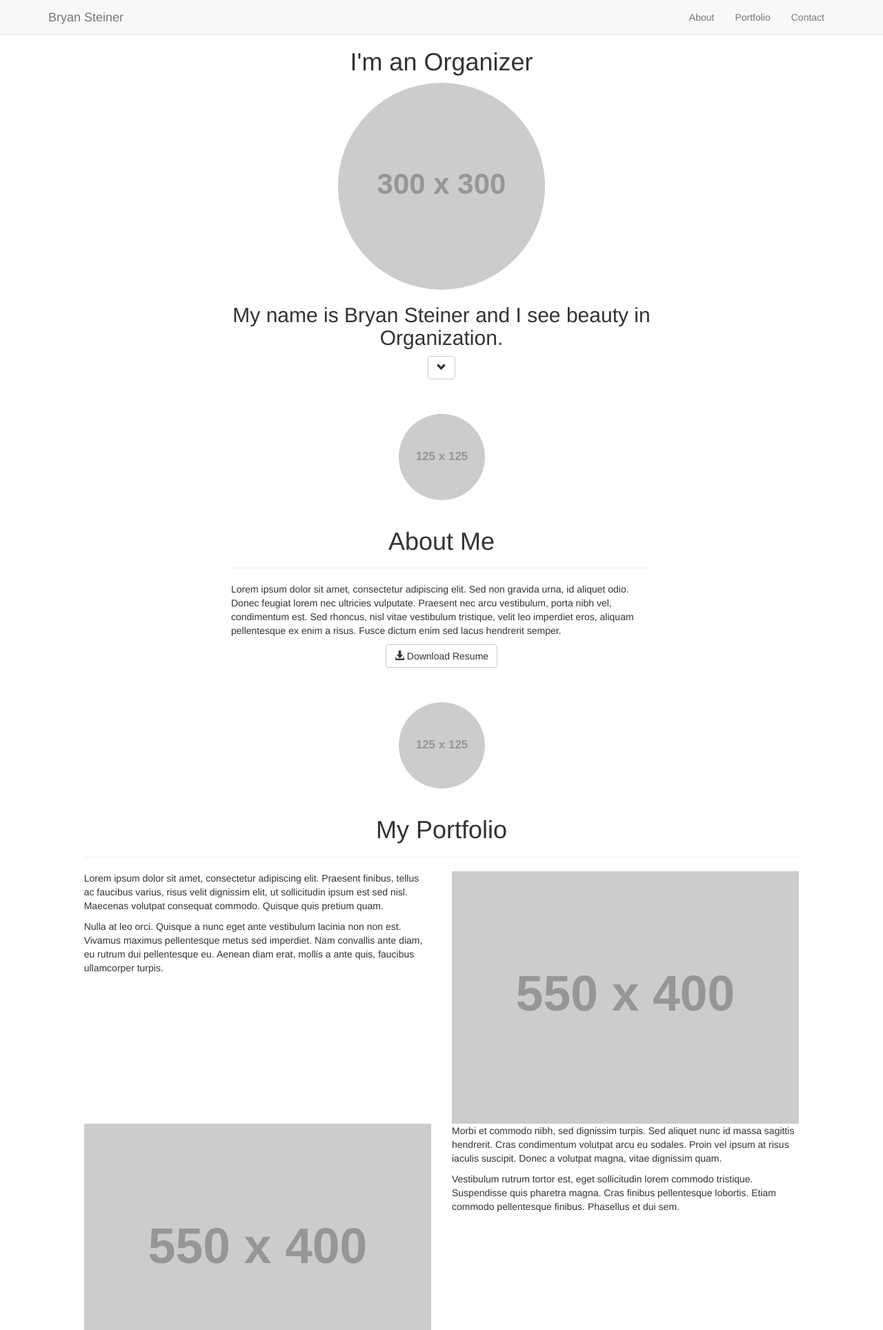
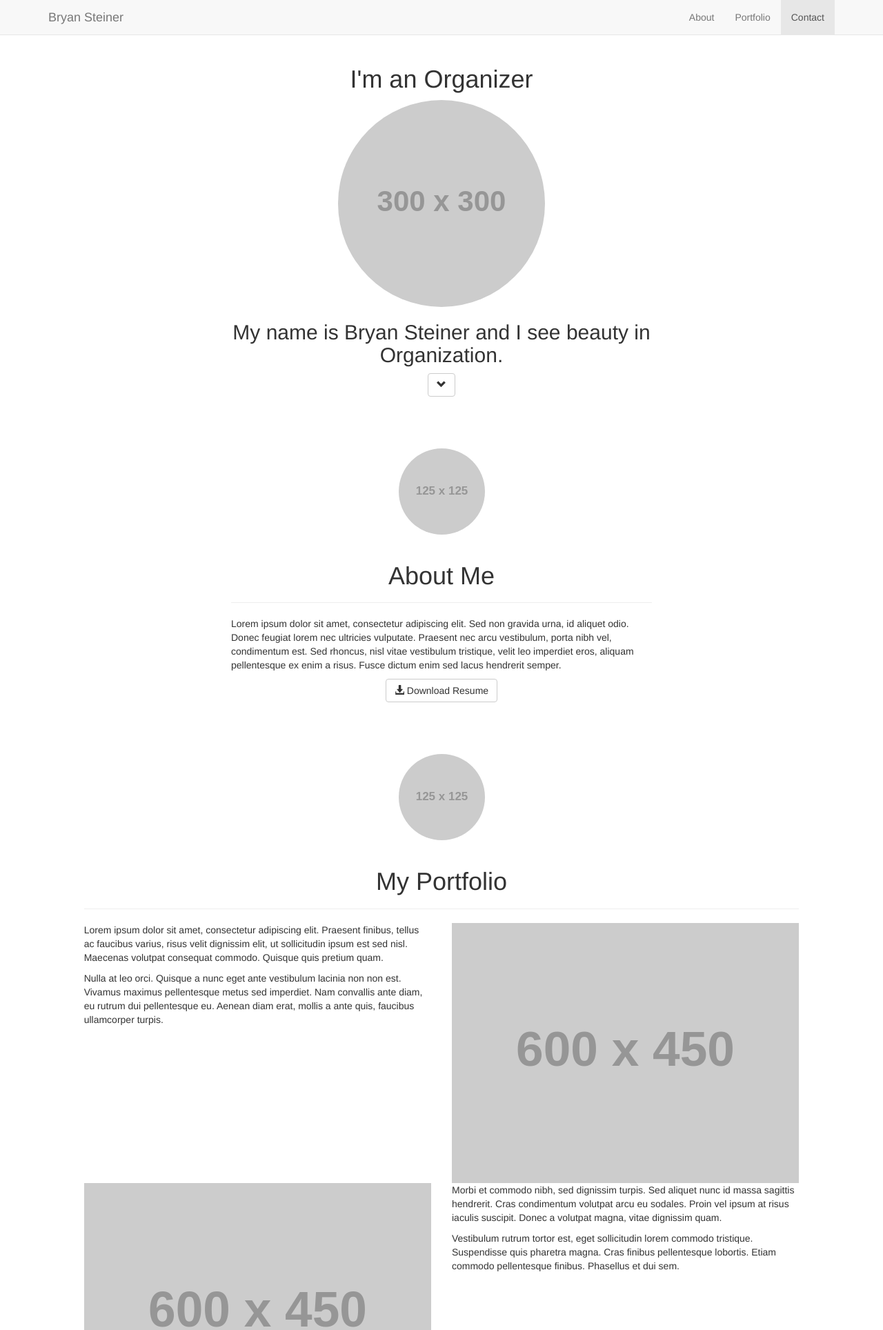
Before and after one commit to bryansteiner/Portfolio, a PHP site: page / in a window 1280 px wide. Shown: the top 1928 px of the page at 69% size. Run offline with PHP 8.4, Linux system fonts and the light colour scheme; grey boxes labelled with a size stand in for pictures from a placeholder-image service; some libraries are stand-ins or nearby versions.

Commit message:
progress

```diff
--- a/css/custom.css
+++ b/css/custom.css
@@ -15,33 +15,51 @@ body {
 
 /*End All Pages*/
 
+/*Media Queries*/
+    @media (max-width: 768px) {
+
+    }
+
+    @media (min-width: 768px) and (max-width: 992px) {
+
+    }
+
+    @media (min-width: 992px) and (max-width: 1200px) {
+
+    }
+
+    @media (min-width: 1200px) {
+
+    }
+/*End Media Queries*/
+
 /*Main Page*/
     .main {
-  padding-top: 50px;
+        padding-top: 75px;
     }
 /*End Main Page*/
 
 /*About Page*/
     .about {
-  padding-top: 50px;
+        padding-top: 75px;
     }
 /*End About Page*/
 
 /*Portfolio Page*/
     .portfolio {
-  padding-top: 50px;
+        padding-top: 75px;
     }
 /*End Portfolio Page*/
 
 /*Contact Page*/
     .contact {
-  padding-top: 50px;
+        padding-top: 75px;
     }
 /*End Contact Page*/
 
 /*Bottom Page*/
     .bottom {
-  padding-top: 50px;
-  padding bottom: 50px;
+        padding-top: 25px;
+        padding-bottom: 25px;
     }
-/*End Bottom Page*/
+/*End Bottom Page
--- a/index.html
+++ b/index.html
@@ -11,9 +11,9 @@
 	    <title>Bryan Steiner</title>
 	</head>
 
-	<body>
+	<body data-spy="scroll" data-target="#navbar">
 		<!-- Navbar -->
-		<nav class="navbar navbar-default navbar-fixed-top" role="navigation">
+		<nav id="navbar" class="navbar navbar-default navbar-fixed-top" role="navigation">
 			<div class="container">
 				<div class="navbar-header">
 					<button type="button" class="navbar-toggle collapsed" data-toggle="collapse" data-target=".navbar-collapse">
@@ -22,13 +22,13 @@
 						<span class="icon-bar"></span>
 						<span class="icon-bar"></span>
 					</button>
-					<a class="navbar-brand" href="#">Bryan Steiner</a>
+					<a class="navbar-brand" href="#main">Bryan Steiner</a>
 				</div>
 				<div class="collapse navbar-collapse navbar-right">
 					<ul class="nav navbar-nav">
-						<li><a href="#">About</a></li>
-						<li><a href="#">Portfolio</a></li>
-						<li><a href="#">Contact</a></li>
+						<li><a href="#about">About</a></li>
+						<li><a href="#portfolio">Portfolio</a></li>
+						<li><a href="#contact">Contact</a></li>
 					</ul>
 				</div>
 			</div>
@@ -36,7 +36,7 @@
 		<!-- End Navbar -->
 
 		<!-- Main Page -->
-		<div class="container-fluid main">
+		<div id="main" class="container-fluid main">
 			<div class="row">
 				<div class="col-xs-offset-1 col-xs-10 col-sm-offset-2 col-sm-8 col-md-offset-3 col-md-6">
 					<h1>I'm an Organizer</h1>
@@ -54,14 +54,14 @@
 			</div>
 			<div class="row">
 				<div class="col-xs-offset-1 col-xs-10 col-sm-offset-2 col-sm-8 col-md-offset-3 col-md-6">
-					<a class="btn btn-default" href="#" role="button"><span class="glyphicon glyphicon-chevron-down" aria-hidden="true"></span></a>
+					<a class="btn btn-default" href="#about" role="button"><span class="glyphicon glyphicon-chevron-down" aria-hidden="true"></span></a>
 				</div>
 			</div>
 		</div>
 		<!-- End Main Page -->
 
 		<!-- About Page -->
-		<div class="container-fluid about">
+		<div id="about" class="container-fluid about">
 			<div class="row">
 				<div class="col-xs-offset-1 col-xs-10 col-sm-offset-2 col-sm-8 col-md-offset-3 col-md-6">
 					<img class="img-responsive img-circle img-center" src="http://placehold.it/125x125" alt="...">
@@ -90,7 +90,7 @@
 		<!-- End About Page -->
 
 		<!-- Portfolio Page -->
-		<div class="container-fluid portfolio">
+		<div id="portfolio" class="container-fluid portfolio">
 			<div class="row">
 				<div class="col-xs-offset-1 col-xs-10 col-sm-offset-2 col-sm-8 col-md-offset-3 col-md-6">
 					<img class="img-responsive img-circle img-center" src="http://placehold.it/125x125" alt="...">
@@ -113,7 +113,7 @@
 					</p>
 				</div>
 				<div class="col-xs-offset-1 col-xs-10 col-sm-offset-0 col-sm-5 col-md-offset-0 col-md-5">
-					<img class="img-responsive img-center" src="http://placehold.it/550x400" alt="...">
+					<img class="img-responsive img-center" src="http://placehold.it/600x450" alt="...">
 				</div>
 			</div>
 			<div class="row left">
@@ -126,7 +126,7 @@
 					</p>
 				</div>
 				<div class="col-xs-offset-1 col-xs-10 col-sm-offset-0 col-sm-5 col-sm-pull-5 col-md-offset-0 col-md-5 col-md-pull-5">
-					<img class="img-responsive img-center" src="http://placehold.it/550x400" alt="...">
+					<img class="img-responsive img-center" src="http://placehold.it/600x450" alt="...">
 				</div>
 			</div>
 			<div class="row left">
@@ -139,16 +139,27 @@
 					</p>
 				</div>
 				<div class="col-xs-offset-1 col-xs-10 col-sm-offset-0 col-sm-5 col-md-offset-0 col-md-5">
-					<img class="img-responsive img-center" src="http://placehold.it/550x400" alt="...">
+					<img class="img-responsive img-center" src="http://placehold.it/600x450" alt="...">
 				</div>
 			</div>
-
+			<div class="row left">
+				<div class="col-xs-offset-1 col-xs-10 col-sm-offset-1 col-sm-5 col-sm-push-5 col-md-offset-1 col-md-5 col-md-push-5">
+					<p>
+						In dictum iaculis mauris at pellentesque. Cras vitae est suscipit, accumsan erat eget, dictum sem. Fusce molestie ex est, et vestibulum magna vehicula in. Donec eget nisl eget leo varius gravida. Nam interdum nisi eget ipsum pretium blandit.
+					</p>
+					<p>
+						Donec feugiat malesuada magna ut porttitor. Cras tincidunt condimentum suscipit. Cras quis arcu velit. Cras id enim id ante mollis porta. Phasellus gravida elementum facilisis. Nunc commodo est mauris, id commodo dolor lacinia a.
+					</p>
+				</div>
+				<div class="col-xs-offset-1 col-xs-10 col-sm-offset-0 col-sm-5 col-sm-pull-5 col-md-offset-0 col-md-5 col-md-pull-5">
+					<img class="img-responsive img-center" src="http://placehold.it/600x450" alt="...">
+				</div>
 			</div>
 		</div>
 		<!-- End Portfolio Page -->
 
 		<!-- Contact Page -->
-		<div class="container-fluid contact">
+		<div id="contact" class="container-fluid contact">
 			<div class="row">
 				<div class="col-xs-offset-1 col-xs-10 col-sm-offset-2 col-sm-8 col-md-offset-4 col-md-4">
 					<img class="img-responsive img-circle img-center" src="http://placehold.it/125x125" alt="...">
@@ -164,12 +175,12 @@
 			<div class="row">
 				<div class="col-xs-offset-1 col-xs-10 col-sm-offset-2 col-sm-8 col-md-offset-4 col-md-4">
 					<p>Like what you've seen so far? <br> Let's chat!</p>
-					<a href="#">contact@bryansteiner.com</a>
+					<a href="mailto:youremailaddress">contact@bryansteiner.com</a>
 				</div>
 			</div>
 			<div class="row left">
 				<div class="col-xs-offset-1 col-xs-10 col-sm-offset-2 col-sm-8 col-md-offset-4 col-md-4">
-					<form>
+					<form >
 						<div class="form-group">
 							<input type="name" class="form-control" id="InputName" placeholder="Name">
 						</div>
@@ -185,9 +196,9 @@
 			</div>
 			<div class="row">
 				<div class="col-xs-offset-1 col-xs-10 col-sm-offset-2 col-sm-8 col-md-offset-4 col-md-4">
-					<a class="btn btn-default" href="#" role="button">LinkedIn</a>
-					<a class="btn btn-default" href="#" role="button">Facebook</a>
-					<a class="btn btn-default" href="#" role="button">Instagram</a>
+					<a class="btn btn-default" href="https://www.linkedin.com/in/steinerbryan" role="button" target="_blank">LinkedIn</a>
+					<a class="btn btn-default" href="https://www.facebook.com/steiner.bryan?fref=browse_search" role="button" target="_blank">Facebook</a>
+					<a class="btn btn-default" href="https://instagram.com/bry_steiner/" role="button" target="_blank">Instagram</a>
 				</div>
 			</div>
 		</div>
@@ -205,7 +216,8 @@
 
 		<!-- jQuery (necessary for Bootstrap's JavaScript plugins) -->
 	    <script src="https://ajax.googleapis.com/ajax/libs/jquery/1.11.2/jquery.min.js"></script>
-	    <!-- Include all compiled plugins (below), or include individual files as needed -->
+    <!-- Include all compiled plugins (below), or include individual files as needed -->
 	    <script src="js/bootstrap.min.js"></script>
+	    <script src="js/custom.js"></script>
 	</body>
 </html>
--- /dev/null
+++ b/js/custom.js
@@ -0,0 +1,39 @@
+$("#navbar a[href^='#']").on('click', function(e) {
+
+   // prevent default anchor click behavior
+   e.preventDefault();
+
+   // store hash
+   var hash = this.hash;
+
+   // animate
+   $('html, body').animate({
+       scrollTop: $(hash).offset().top
+     }, 750, function(){
+
+       // when done, add hash to url
+       // (default click behaviour)
+       window.location.hash = hash;
+     });
+
+});
+
+$("#main a[href^='#']").on('click', function(e) {
+
+   // prevent default anchor click behavior
+   e.preventDefault();
+
+   // store hash
+   var hash = this.hash;
+
+   // animate
+   $('html, body').animate({
+       scrollTop: $(hash).offset().top
+     }, 1200, function(){
+
+       // when done, add hash to url
+       // (default click behaviour)
+       window.location.hash = hash;
+     });
+
+});
```
Lines whose indentation alone changed are shown as unchanged.
